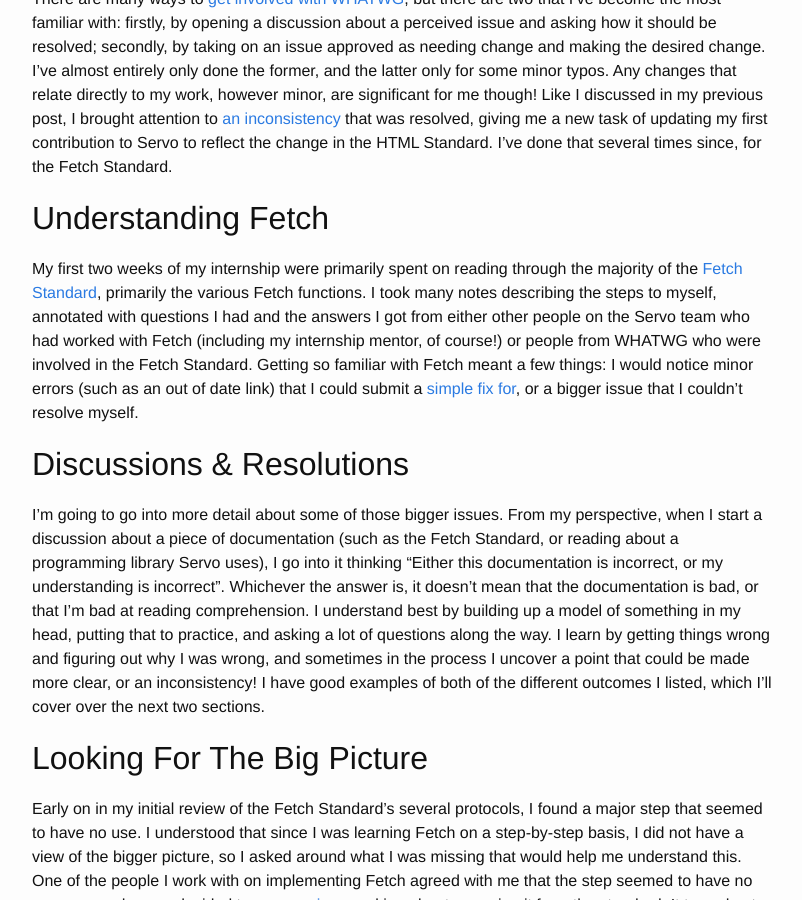
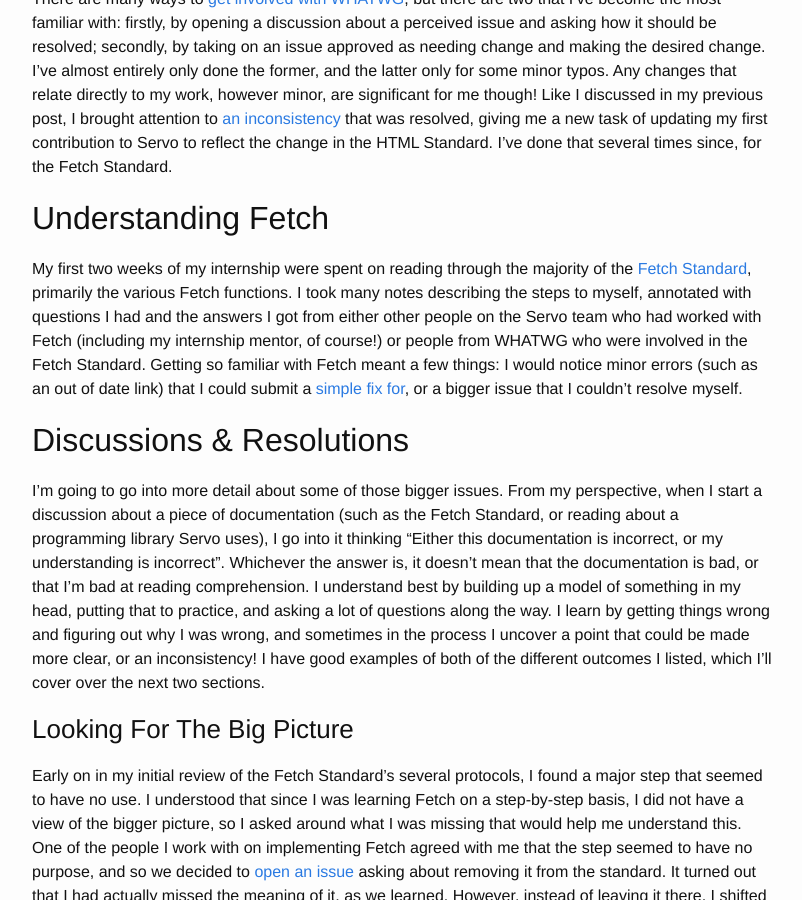
Before and after one commit to nikkisquared/nikkisquared.github.io, a Jekyll site: the page built from _posts/2016-01-17-what-does-your-work-mean-part-2.markdown, in a window 1280 px wide and 900 px high, scrolled down 519 px. Shown: the whole window, without its empty margins (238-1040 px from the left). Built offline with Jekyll 4.4.1, drawn with Linux system fonts in a browser that asks for light colours.

Commit message:
updated headings, fixed a duplicated word

```diff
--- a/_posts/2016-01-17-what-does-your-work-mean-part-2.markdown
+++ b/_posts/2016-01-17-what-does-your-work-mean-part-2.markdown
@@ -13,17 +13,17 @@
 
 ## Understanding Fetch ##
 
-My first two weeks of my internship were primarily spent on reading through the majority of the [Fetch Standard](https://fetch.spec.whatwg.org/), primarily the various Fetch functions. I took many notes describing the steps to myself, annotated with questions I had and the answers I got from either other people on the Servo team who had worked with Fetch (including my internship mentor, of course!) or people from WHATWG who were involved in the Fetch Standard. Getting so familiar with Fetch meant a few things: I would notice minor errors (such as an out of date link) that I could submit a [simple fix for](https://github.com/whatwg/fetch/pull/173), or a bigger issue that I couldn't resolve myself.
+My first two weeks of my internship were spent on reading through the majority of the [Fetch Standard](https://fetch.spec.whatwg.org/), primarily the various Fetch functions. I took many notes describing the steps to myself, annotated with questions I had and the answers I got from either other people on the Servo team who had worked with Fetch (including my internship mentor, of course!) or people from WHATWG who were involved in the Fetch Standard. Getting so familiar with Fetch meant a few things: I would notice minor errors (such as an out of date link) that I could submit a [simple fix for](https://github.com/whatwg/fetch/pull/173), or a bigger issue that I couldn't resolve myself.
 
 ## Discussions & Resolutions ##
 
 I'm going to go into more detail about some of those bigger issues. From my perspective, when I start a discussion about a piece of documentation (such as the Fetch Standard, or reading about a programming library Servo uses), I go into it thinking "Either this documentation is incorrect, or my understanding is incorrect". Whichever the answer is, it doesn't mean that the documentation is bad, or that I'm bad at reading comprehension. I understand best by building up a model of something in my head, putting that to practice, and asking a lot of questions along the way. I learn by getting things wrong and figuring out why I was wrong, and sometimes in the process I uncover a point that could be made more clear, or an inconsistency! I have good examples of both of the different outcomes I listed, which I'll cover over the next two sections.
 
-## Looking For The Big Picture ##
+### Looking For The Big Picture ###
 
 Early on in my initial review of the Fetch Standard's several protocols, I found a major step that seemed to have no use. I understood that since I was learning Fetch on a step-by-step basis, I did not have a view of the bigger picture, so I asked around what I was missing that would help me understand this. One of the people I work with on implementing Fetch agreed with me that the step seemed to have no purpose, and so we decided to [open an issue](https://github.com/whatwg/fetch/issues/174) asking about removing it from the standard. It turned out that I had actually missed the meaning of it, as we learned. However, instead of leaving it there, I shifted the issue into asking for some explanatory notes on why this step is needed, which was fulfilled. This meant that I would have a reference to go back to should I forget the significance of the step, and that people reading the Fetch Standard in the future would be much less likely to come to the same incorrect conclusion I had.
 
-## A Confusing Order ##
+### A Confusing Order ###
 
 Shortly after I had first discovered that apparent issue, I found myself struggling to comprehend a sequence of actions in another Fetch protocol. The specification seemed to say that part of an early step was meant to only be done after the final step. I unfortunately don't remember details of the discussion I had about this- if there was a reason for why it was organized like this, I forget what it was. Regardless, it was agreed that [moving those sub-steps](https://github.com/whatwg/fetch/issues/176) to be actually listed after the step they're supposed to run after would be a good change. This meant that I would need to re-organize my notes to reflect the re-arranged sequence of actions, as well as have an easier time being able to follow this part of the Fetch Standard.
 
@@ -31,11 +31,11 @@
 
 Like I said at the start of this post, I'm going to talk about how changes in the Fetch Standard affects my work on Servo itself. What I've covered so far has mostly been how changes affect my understanding of the standard itself. A key aspect in understanding the Fetch protocols is reviewing them for updates that impact me. WHATWG labels every standard they author as a "[Living Standard](https://wiki.whatwg.org/wiki/FAQ#What_does_.22Living_Standard.22_mean.3F)" for good reason. It was one thing for me to learn how easy it is to introduce changes, while knowing exactly what's going on, but it's another for me to understand that anybody else can, and often does, make changes to the Fetch Standard!
 
-## Changes Over Time ##
+### Changes Over Time ###
 
 When an update is made to the Fetch Standard, it's not so difficult to deal with as one might imagine. The Fetch Standard always notes the last day it was updated at the top of the document, I follow a Twitter account that [posts about updates](https://twitter.com/fetchstandard), and all the history can be [seen on GitHub](https://github.com/whatwg/fetch/commits) which will show me exactly what has been changed as well as some discussion on what the change does. All of these together alert me to the fact that the Fetch Standard has been modified, and I can quickly see what was revised. If it's relevant to what I'm going to be implementing, I update my notes to match it. Occasionally, I need to change existing code to reflect the new Standard, which is also easily done by comparing my new notes to the Fetch implementation in Servo!
 
-## Snapshots ##
+### Snapshots ###
 
 From all of this, it might sound like the Fetch Standard is unfinished, or unreliable/inconsistent. I don't mean to misrepresent it- the many small improvements help make the Fetch Standard, like all of WHATWG's standards, better and more reliable. You can think of the status of the Fetch Standard at any point in time as a single, working snapshot. If somebody implemented all of Fetch as it is now, they'd have something that works by itself correctly. A different snapshot of Fetch is just that- different. It will have an improvement or two, but that doesn't obsolete anybody who implemented it previously. It just means if they revisit the implementation, they'll have things to update.
 
```
